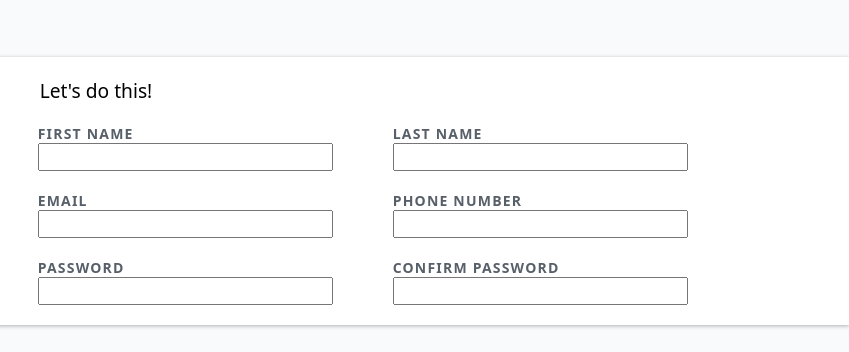
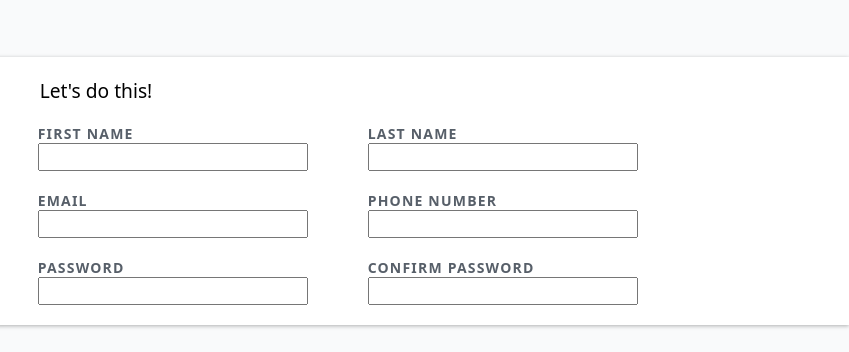
Before and after one commit to niklonberg/TOP-sign-up-form, a plain HTML site: page index.html in a window 1280 px wide. Shown: the part 291-643 px from the top of the page, 431-1280 px from the left. Drawn offline with Linux system fonts and the light colour scheme.

Commit message:
add width 100% to inputs to prevent sidescrolling issue

```diff
--- a/styles/components/base.css
+++ b/styles/components/base.css
@@ -40,6 +40,10 @@
     font-size: 100%;
   }
 
+  input {
+    width: 100%;
+  }
+
   a {
     color: inherit;
   }
--- a/styles/components/form-sign-up.css
+++ b/styles/components/form-sign-up.css
@@ -8,7 +8,7 @@
   #sign-up-fieldset {
     border: 0;
     padding: 0;
-    max-width: 650px;
+    max-width: 600px;
   }
 
   #sign-up-fieldset legend {
```
